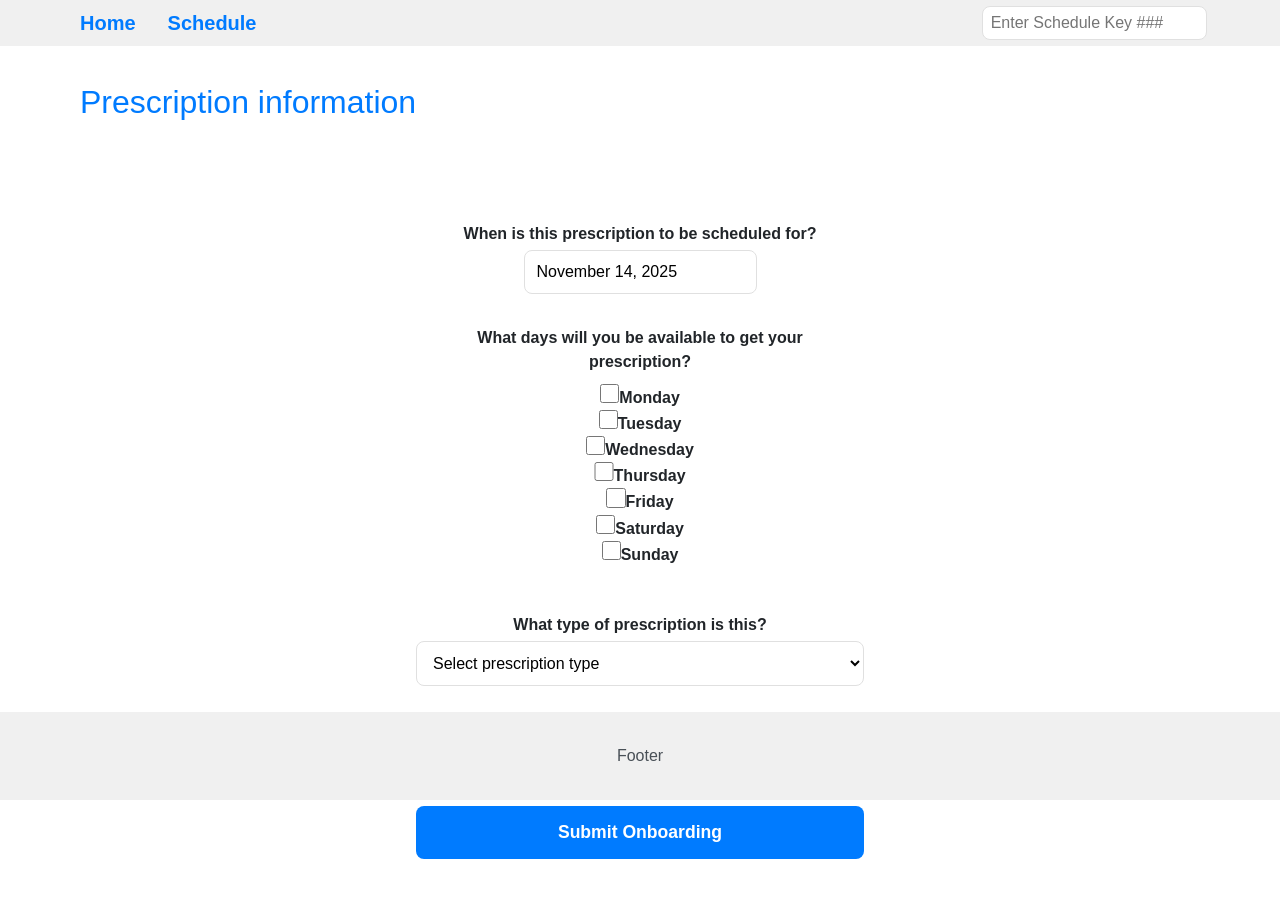
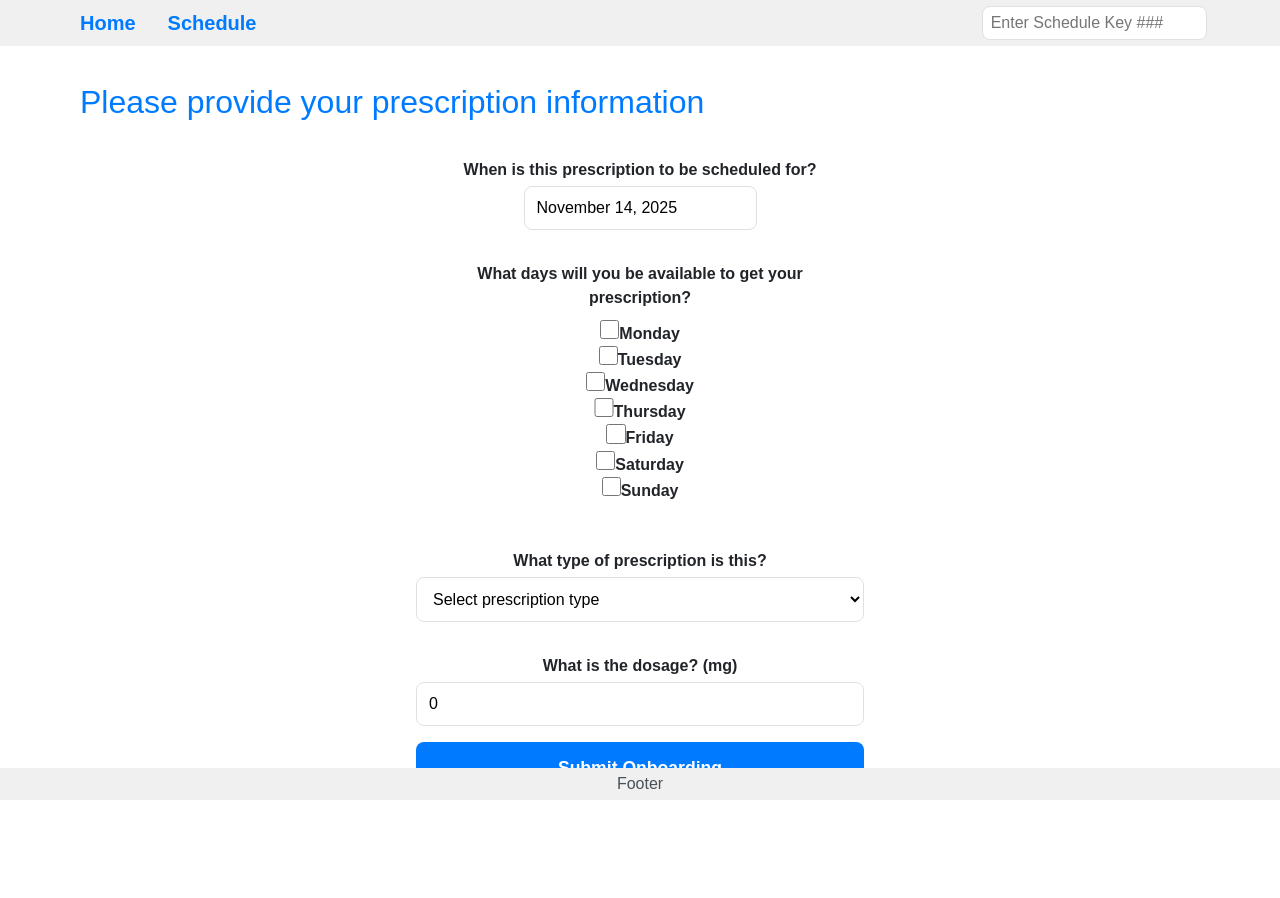
Before and after one commit to LindenHolt-Whittaker/PrescriptionSchedule, a React (Vite) app: page /onboarding in a window 1280 px wide. Shown: the top 898 px of the page. After the commit the page ends 859 px from the top, so only its background shows below. Built offline with nearby package versions, Linux system fonts and the light colour scheme.

Commit message:
Small styling improvements to page/onboarding

```diff
--- a/src/components/Page.scss
+++ b/src/components/Page.scss
@@ -19,12 +19,8 @@
     padding: 0 5rem;
   }
 
-  &__content,
-  &__footer {
+  &__content {
     padding: 2rem;
-  }
-
-  &__content {
     color: colors.$text-primary;
     background-color: colors.$bg-white;
     flex-grow: 1;
@@ -35,6 +31,8 @@
     bottom: 0;
     z-index: 10;
 
+    padding: 0.25rem;
+
     color: colors.$text-secondary;
     background-color: colors.$bg-light;
   }
--- a/src/pages/Onboarding/OnboardingForm.scss
+++ b/src/pages/Onboarding/OnboardingForm.scss
@@ -4,29 +4,37 @@
   form {
     max-width: 28rem;
     margin: 0 auto;
-    padding: 2rem;
+    padding: 0 2rem;
 
     display: flex;
     flex-direction: column;
   }
 
   label,
-  legend {
+  legend,
+  fieldset {
     font-weight: 600;
     color: colors.$text-primary;
-    margin: 2rem 0 0.25rem;
+    margin-bottom: 0.25rem;
+
+    &:not(:first-child) {
+      margin-top: 2rem;
+
+      &.checkbox-day {
+        margin: 0;
+      }
+    }
   }
 
   fieldset {
-    margin: 2rem 0 0.25rem;
     border: none;
   }
 
   &__checkboxGroup {
     display: flex;
     flex-direction: column;
+
     .checkbox-day {
-      margin: 0;
       cursor: pointer;
     }
   }
--- a/src/pages/Onboarding/OnboardingForm.tsx
+++ b/src/pages/Onboarding/OnboardingForm.tsx
@@ -43,7 +43,7 @@ const OnboardingForm = () => {
     prescriptionType === "increasing" || prescriptionType === "reducing";
 
   return (
-    <Page title="Prescription information" className="OnboardingForm">
+    <Page title="Please provide your prescription information" className="OnboardingForm">
       <form onSubmit={handleSubmit(onSubmit)}>
         <label htmlFor="initialDate">
           When is this prescription to be scheduled for?
```
